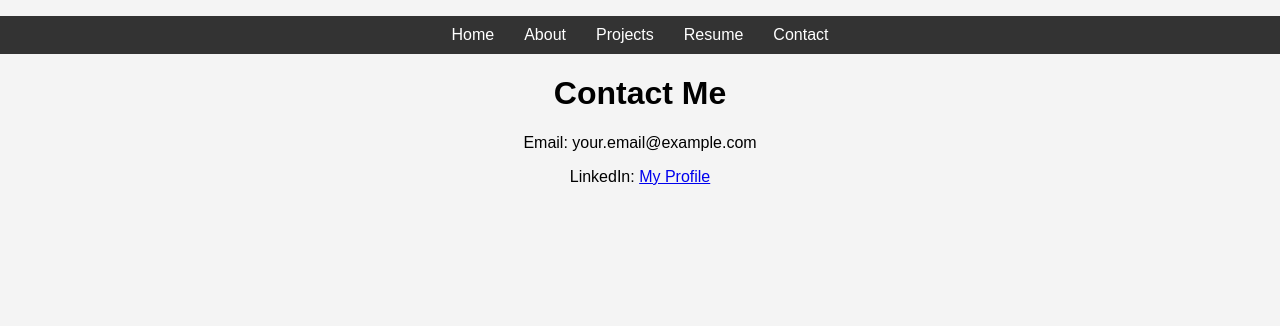
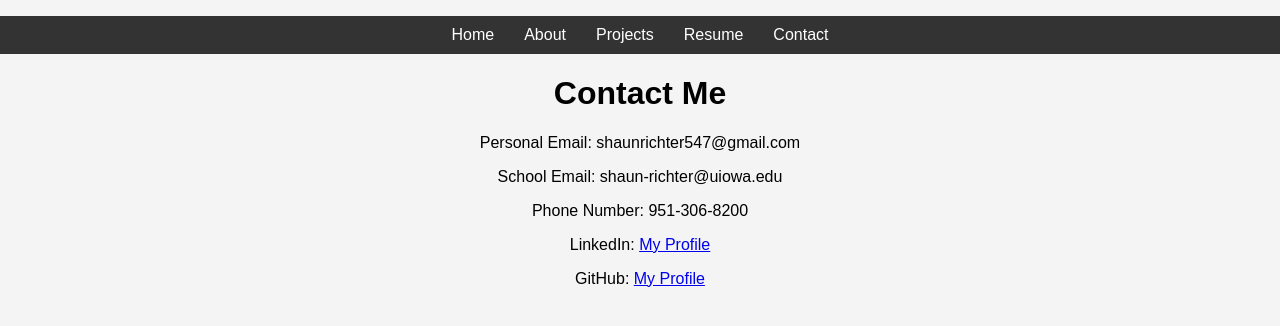
Before and after one commit to ShaunRichter/Personal-Website, a React (Create React App) app: page /contact in a window 1280 px wide. Shown: the top 326 px of the page. Built offline with nearby package versions, Linux system fonts and the light colour scheme.

Commit message:
Added initial contact page

```diff
--- a/src/pages/Contact.js
+++ b/src/pages/Contact.js
@@ -4,8 +4,11 @@ const Contact = () => {
   return (
     <div>
       <h1>Contact Me</h1>
-      <p>Email: your.email@example.com</p>
-      <p>LinkedIn: <a href="https://linkedin.com/in/yourprofile" target="_blank">My Profile</a></p>
+      <p>Personal Email: shaunrichter547@gmail.com</p>
+      <p>School Email: shaun-richter@uiowa.edu</p>
+      <p>Phone Number: 951-306-8200</p>
+      <p>LinkedIn: <a href="https://www.linkedin.com/in/shaun-richter-a90b412b6/" target="_blank">My Profile</a></p>
+      <p>GitHub: <a href="https://github.com/ShaunRichter" target="_blank">My Profile</a></p>
     </div>
   );
 };
```
